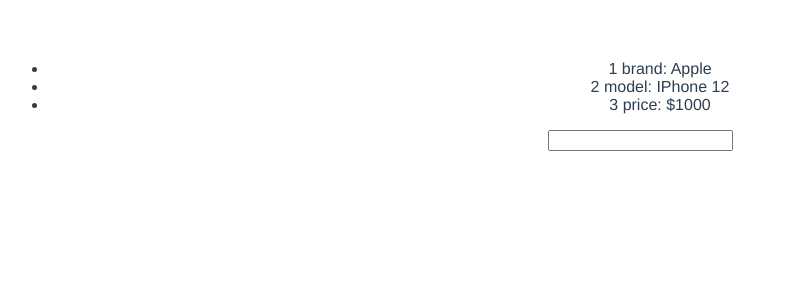
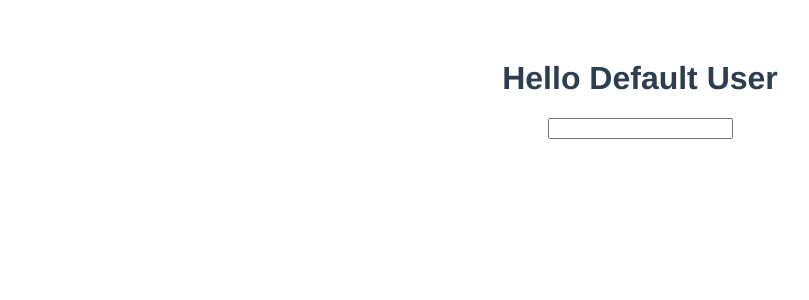
Before and after one commit to EvgeniiMorozov/vue_easycode, a Vue app: page / in a window 1280 px wide. Shown: the top 300 px of the page, without its empty margins (0-809 px from the left). Built offline with nearby package versions, Linux system fonts and the light colour scheme.

Commit message:
урок 10

```diff
--- a/src/App.vue
+++ b/src/App.vue
@@ -1,47 +1,41 @@
 <template>
   <div id="app">
-    <ul>
-      <!--      <li v-for="(color, index) in colors" :key="index">
-      {{ index + 1 }} {{ color }}
-      </li>-->
-      <!--      <li v-for="user in users" :key="user.id">{{ user.name }} : {{ user.age }}</li>-->
-      <li v-for="(value, name, index) in product" :key="index">
-        {{ index + 1 }} {{ name }}: {{ value }}
-      </li>
-    </ul>
-    <div>
-      <!--      <input type="text" @keyup.enter="addNewColor" />-->
-      <input type="text" @keyup.enter="deleteProp" />
-    </div>
+    <h1>Hello {{ fullName }}</h1>
+    <input type="text" @keyup.enter="setName" />
   </div>
 </template>
 
 <script>
 export default {
   data: () => ({
-    colors: ['orange', 'yellow', 'black'],
-    users: [
-      { name: 'Denis', age: 30, id: '1' },
-      { name: 'Ivan', age: 25, id: '2' },
-    ],
-    product: {
-      brand: 'Apple',
-      model: 'IPhone 12',
-      price: '$1000',
-    },
+    firstName: '',
+    lastName: '',
   }),
   methods: {
-    addNewColor(e) {
-      // this.colors.push(e.target.value);
-      console.log(e.target.value);
-      // this.colors[this.colors.length] = e.target.value;
-      this.$set(this.colors, this.colors.length, e.target.value);
+    setName(e) {
+      // this.firstName = e.target.value;
+      this.fullName = e.target.value;
     },
-    deleteProp(e) {
-      console.log(e.target.value);
-      // delete this.product[e.target.value];
-      this.$delete(this.product, e.target.value);
+    onLastNameUpdate(value) {
+      console.log('watch', value);
     },
+  },
+  computed: {
+    fullName: {
+      get() {
+        return `${this.firstName || 'Default'} ${this.lastName || 'User'}`;
+      },
+      set(value) {
+        console.log(value);
+        const [firstName, lastName] = value.split(' ');
+        console.log(firstName, lastName);
+        this.firstName = firstName;
+        this.lastName = lastName;
+      },
+    },
+  },
+  watch: {
+    lastName: 'onLastNameUpdate',
   },
 };
 </script>
```
